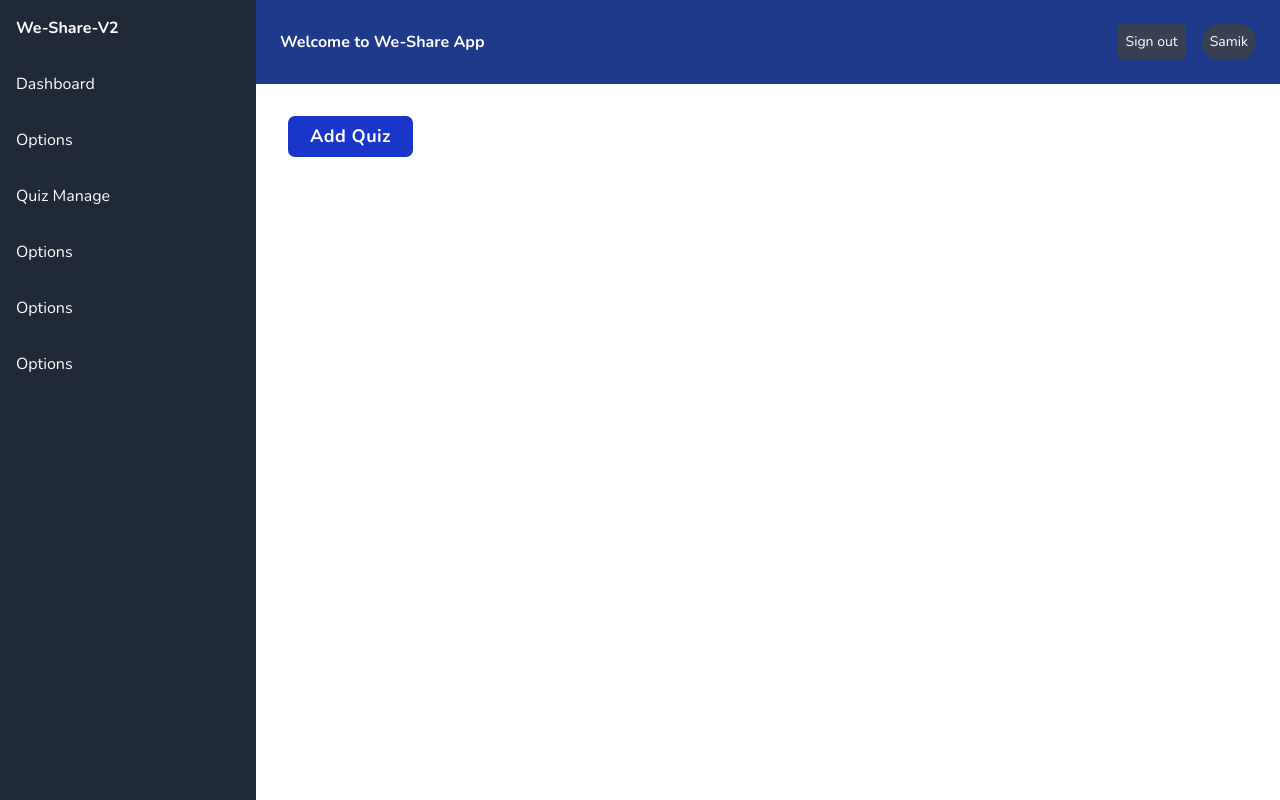
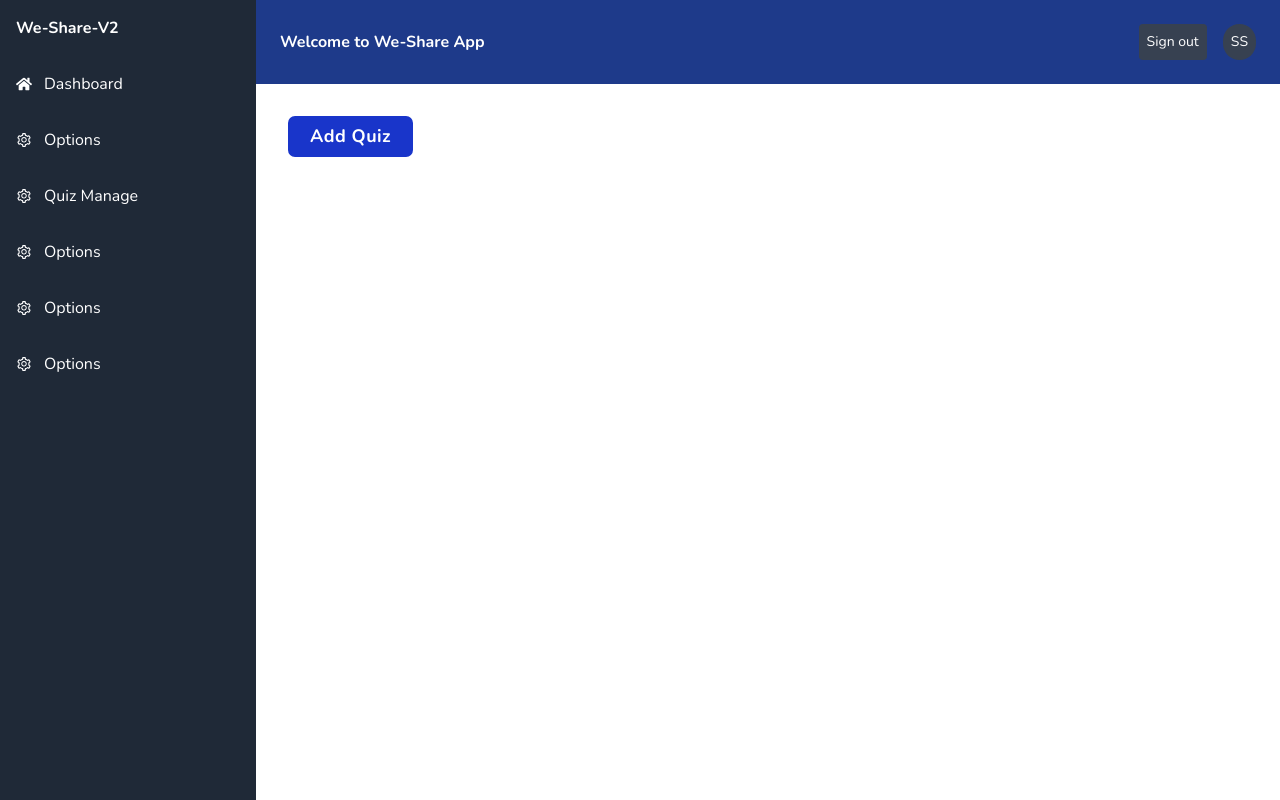
Before and after one commit to rojanUN/we-share, a React (Vite) app in the folder we-share-v2/: page /quiz-manage in a window 1280 px wide. Built offline with nearby package versions, Linux system fonts and the light colour scheme; no server answers.

Commit message:
added icon to sidebar

```diff
--- a/we-share-v2/src/components/Dashboard/Exam/AddMCQModal.tsx
+++ b/we-share-v2/src/components/Dashboard/Exam/AddMCQModal.tsx
@@ -42,7 +42,6 @@ const AddMCQModal: React.FC<AddMCQModalProps> = ({ isOpen, onClose }) => {
                             setQuizDescription={setQuizDescription}
                             quizMarks={quizMarks}
                             setQuizMarks={setQuizMarks}
-
                             nextStep={nextStep}
                         />
                     )}
--- a/we-share-v2/src/components/Dashboard/Exam/QuizInfo.tsx
+++ b/we-share-v2/src/components/Dashboard/Exam/QuizInfo.tsx
@@ -19,7 +19,7 @@ const QuizInfo: React.FC<QuizInfoProps> = ({
     quizMarks,
     setQuizMarks,
 
-    nextStep
+    nextStep,
 }) => {
     return (
         <div>
@@ -51,7 +51,9 @@ const QuizInfo: React.FC<QuizInfoProps> = ({
                 />
             </div>
 
-            <Button variant='primary' handleBtnClick={nextStep} >Next</Button>
+            <Button variant="primary" handleBtnClick={nextStep}>
+                Next
+            </Button>
         </div>
     );
 };
--- a/we-share-v2/src/components/common/Navbar.tsx
+++ b/we-share-v2/src/components/common/Navbar.tsx
@@ -11,7 +11,7 @@ const Navbar: React.FC = () => {
                     Sign out
                 </button>
                 <div className="bg-gray-700 p-2 rounded-full text-xs md:text-sm">
-                    Samik
+                    SS
                 </div>
             </div>
         </div>
--- a/we-share-v2/src/components/common/SideBar.tsx
+++ b/we-share-v2/src/components/common/SideBar.tsx
@@ -1,16 +1,18 @@
 import React, { useState } from 'react';
 import { Link } from 'react-router-dom';
+import { FaHome } from 'react-icons/fa';
+import { AiOutlineSetting } from 'react-icons/ai'; // Add additional icons as needed
 
 const Sidebar: React.FC = () => {
     const [activeIndex, setActiveIndex] = useState<number | null>(null);
 
     const menuItems = [
-        { path: '/dashboard', label: 'Dashboard' },
-        { path: '/', label: 'Options' },
-        { path: '/quiz-manage', label: 'Quiz Manage' },
-        { path: '/', label: 'Options' },
-        { path: '/', label: 'Options' },
-        { path: '/', label: 'Options' },
+        { path: '/dashboard', label: 'Dashboard', icon: <FaHome /> },
+        { path: '/', label: 'Options', icon: <AiOutlineSetting /> }, // Example icon
+        { path: '/quiz-manage', label: 'Quiz Manage', icon: <AiOutlineSetting /> }, // Example icon
+        { path: '/', label: 'Options', icon: <AiOutlineSetting /> }, // Example icon
+        { path: '/', label: 'Options', icon: <AiOutlineSetting /> }, // Example icon
+        { path: '/', label: 'Options', icon: <AiOutlineSetting /> }, // Example icon
     ];
 
     const handleClick = (index: number) => {
@@ -28,10 +30,11 @@ const Sidebar: React.FC = () => {
                     >
                         <Link
                             to={item.path}
-                            className=" p-4 w-full h-full flex items-center"
+                            className="p-4 w-full h-full flex items-center"
                             onClick={() => handleClick(index)}
                         >
-                            {item.label}
+                            <span className="mr-3 flex-shrink-0 flex items-center">{item.icon}</span> {/* Icon */}
+                            <span className="flex-1">{item.label}</span> {/* Text */}
                         </Link>
                     </li>
                 ))}
```
